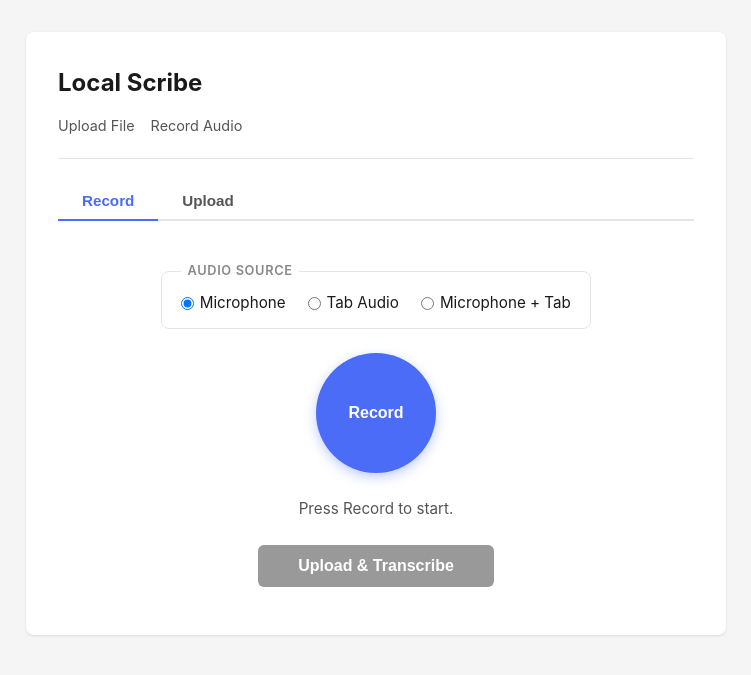
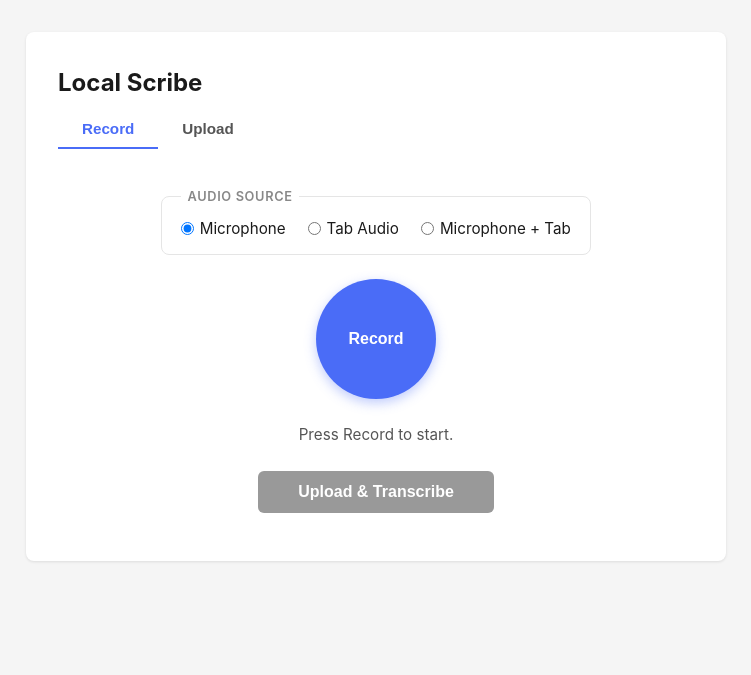
Before and after one commit to Therealchainman/localScribe, a Django app: template transcriber/templates/transcriber/record.html in a window 1280 px wide. Shown: the top 675 px of the page, without its empty margins (264-1015 px from the left). Run offline with Django 5.2, Linux system fonts and the light colour scheme; the template is opened without the code that fills it, so the values that code supplies are empty.

Commit message:
audio recorder always visible, and small ui reformatting

```diff
--- a/transcriber/static/transcriber/css/styles.css
+++ b/transcriber/static/transcriber/css/styles.css
@@ -24,9 +24,7 @@ body {
 }
 
 header {
-    margin-bottom: 1.5rem;
-    padding-bottom: 1rem;
-    border-bottom: 1px solid #e5e5e5;
+    margin-bottom: 0.4rem;
 }
 
 header h1 {
@@ -467,7 +465,6 @@ audio {
 /* Tab navigation */
 .tabs-bar {
     display: flex;
-    border-bottom: 2px solid #e5e5e5;
     margin-bottom: 1.5rem;
 }
 
--- a/transcriber/static/transcriber/js/recorder.js
+++ b/transcriber/static/transcriber/js/recorder.js
@@ -45,6 +45,7 @@ const uploadBtn         = document.getElementById('upload-btn');
 const statusMsg         = document.getElementById('status-msg');
 const tabHint           = document.getElementById('tab-hint');
 const loadingDiv        = document.getElementById('loading');
+const loadingAudio      = document.getElementById('loading-audio');
 const transcribeTimer   = document.getElementById('transcription-timer');
 const fileInput         = document.getElementById('file-input');
 const transcribeFileBtn = document.getElementById('transcribe-file-btn');
@@ -124,10 +125,11 @@ function clearState() {
     uploadFileError.textContent = '';
 }
 
-function showLoading() {
+function showLoading(audioURL) {
     panelRecord.hidden = true;
     panelUpload.hidden = true;
     document.querySelectorAll('.tab-btn').forEach(b => { b.disabled = true; });
+    loadingAudio.src = audioURL || '';
     loadingDiv.style.display = 'block';
     transcribeTimer.textContent = '00:00:00';
     transcribeElapsed = 0;
@@ -340,7 +342,7 @@ uploadBtn.addEventListener('click', async () => {
     recordingControls.style.display = 'none';
     timerDisplay.style.display = 'none';
     statusMsg.style.display = 'none';
-    showLoading();
+    showLoading(recordedObjectURL);
 
     try {
         const resp = await fetch('/api/upload/', {
@@ -387,7 +389,7 @@ transcribeFileBtn.addEventListener('click', async () => {
     const formData = new FormData();
     formData.append('audio_file', uploadedFile, uploadedFile.name);
     transcribeFileBtn.disabled = true;
-    showLoading();
+    showLoading(uploadedObjectURL);
 
     try {
         const resp = await fetch('/api/upload-file/', {
@@ -442,13 +444,6 @@ if (copyBtn) {
     });
 }
 
-// beforeunload guard
-window.addEventListener('beforeunload', (e) => {
-    if (currentPk !== null) {
-        e.preventDefault();
-        e.returnValue = '';
-    }
-});
 
 // --- Tab switching ---
 document.querySelectorAll('.tab-btn').forEach(btn => {
--- a/transcriber/templates/transcriber/base.html
+++ b/transcriber/templates/transcriber/base.html
@@ -13,10 +13,6 @@
     <div class="container">
         <header>
             <h1><a href="{% url 'transcriber:record' %}">Local Scribe</a></h1>
-            <nav class="site-nav">
-                <a href="{% url 'transcriber:upload' %}" class="nav-link">Upload File</a>
-                <a href="{% url 'transcriber:record' %}" class="nav-link">Record Audio</a>
-            </nav>
         </header>
         <main>
             {% block content %}{% endblock %}
--- a/transcriber/templates/transcriber/record.html
+++ b/transcriber/templates/transcriber/record.html
@@ -48,6 +48,7 @@
 </div>
 
 <div id="loading" style="display: none;">
+    <audio id="loading-audio" controls style="width: 100%; margin-bottom: 1.25rem;"></audio>
     <div class="spinner"></div>
     <p>Transcribing audio&hellip; This may take a minute for longer files.</p>
     <p id="transcription-timer" style="font-size: 1.1em; color: #555; font-variant-numeric: tabular-nums;">00:00:00</p>
```
Also changed, not shown: .claude/tidy-strolling-pebble.md (deleted).
